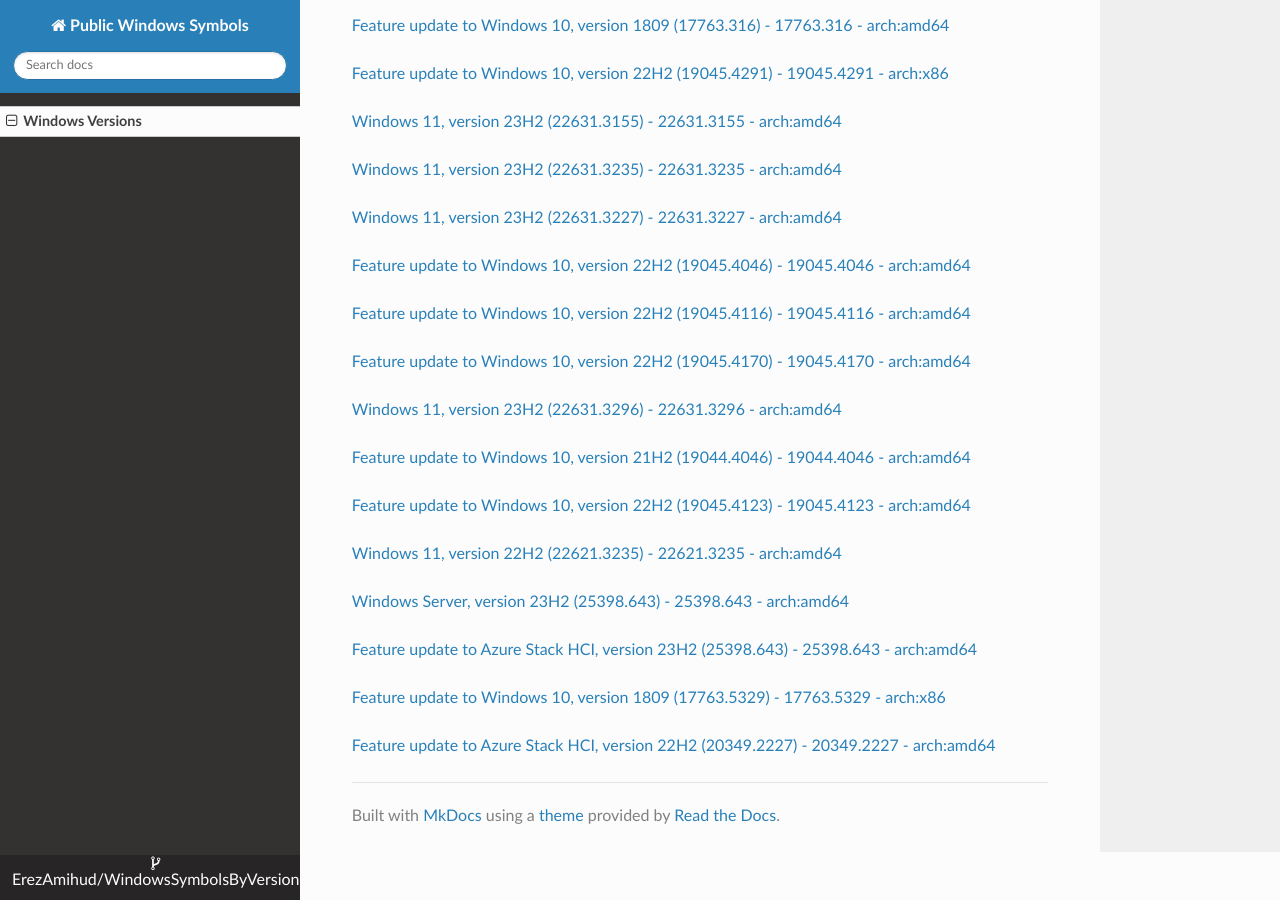
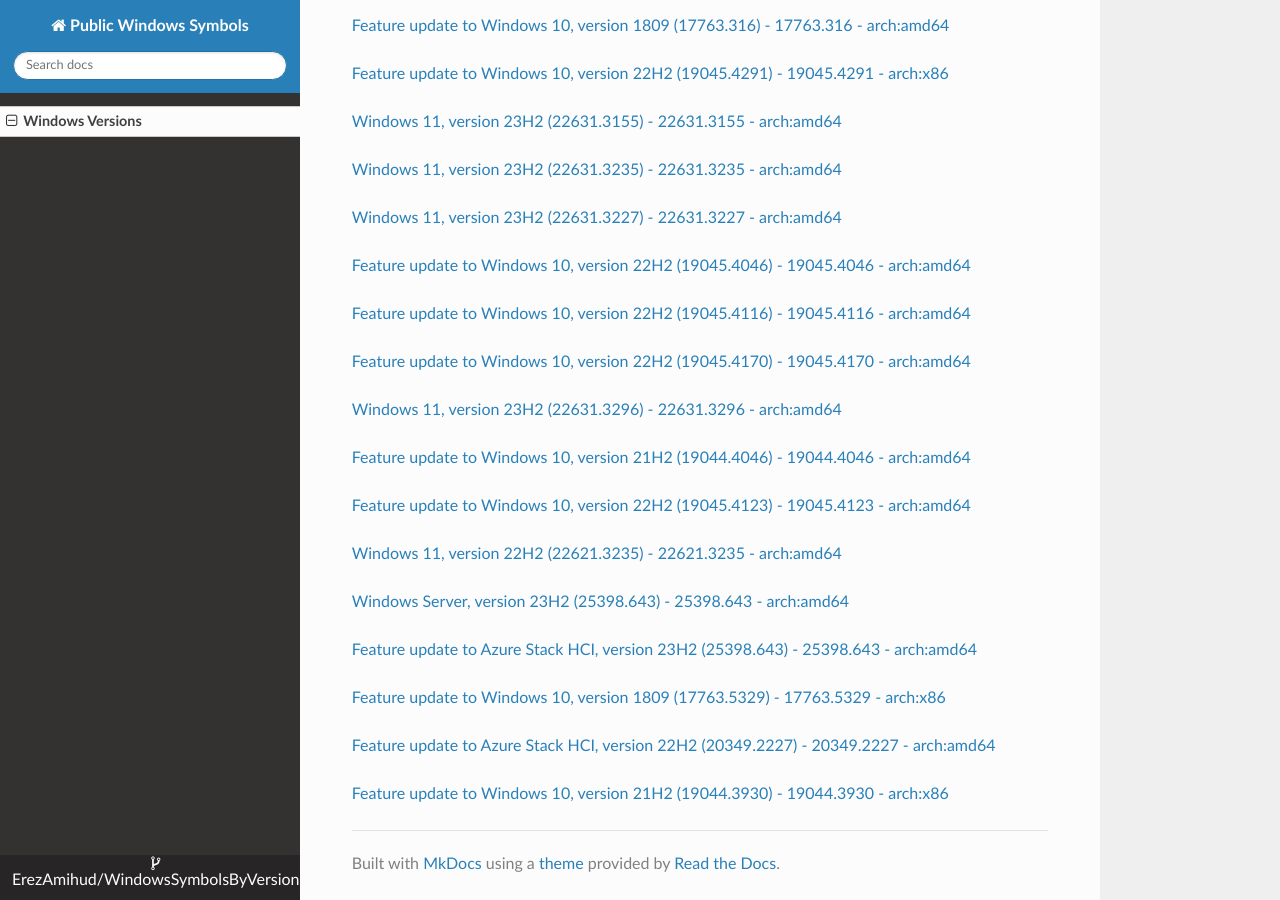
Before and after one commit to ErezAmihud/WindowsSymbolsByVersion, an MkDocs documentation site: the page built from docs/index.md, in a window 1280 px wide and 900 px high, scrolled down 17957 px. Built offline with MkDocs 1.6.1, drawn with Linux system fonts in a browser that asks for light colours; nearby versions of some CDN libraries.

Commit message:
Automated commit, add manifest for cde96590-48a0-425a-beb3-c228d2cabb42

```diff
--- a/docs/index.md
+++ b/docs/index.md
@@ -985,3 +985,6 @@
 
 
 [Feature update to Azure Stack HCI, version 22H2 (20349.2227) - 20349.2227 - arch:amd64](https://github.com/ErezAmihud/WindowsSymbolsByVersion/blob/main/manifests/ab8dd4d0-486f-4120-b2cf-e634e2b2bb5a.manifest)
+
+
+[Feature update to Windows 10, version 21H2 (19044.3930) - 19044.3930 - arch:x86](https://github.com/ErezAmihud/WindowsSymbolsByVersion/blob/main/manifests/cde96590-48a0-425a-beb3-c228d2cabb42.manifest)
```
Also changed, not shown: process_builds.json (+1 -1 lines), 1 other file.
